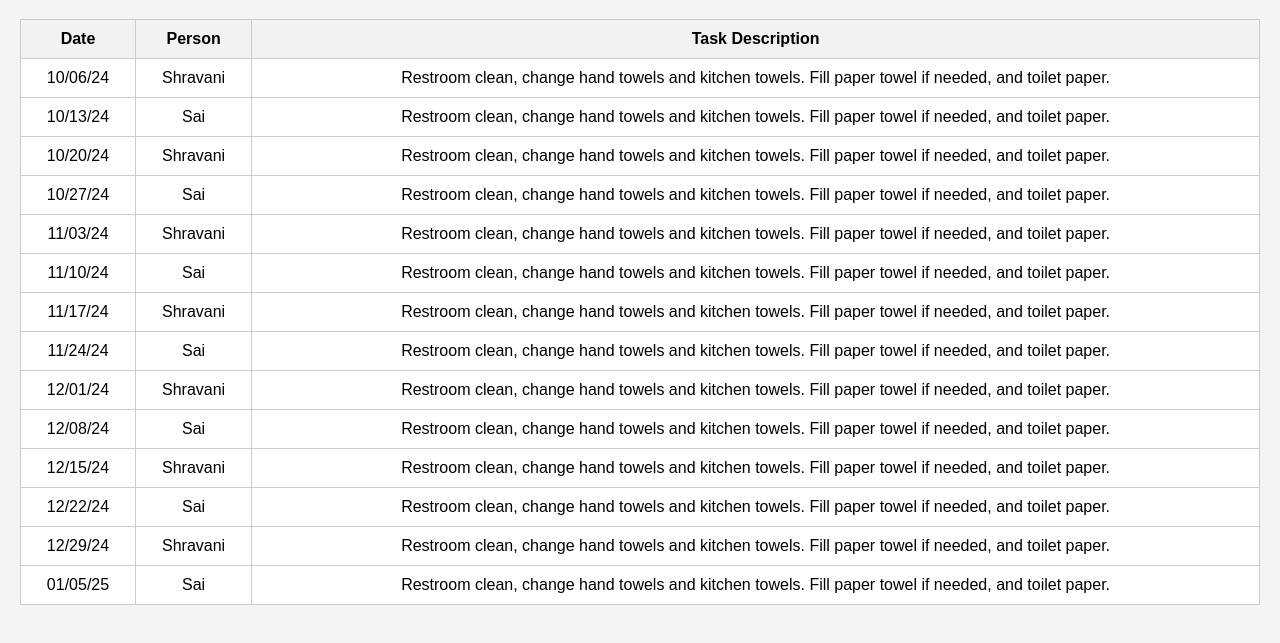
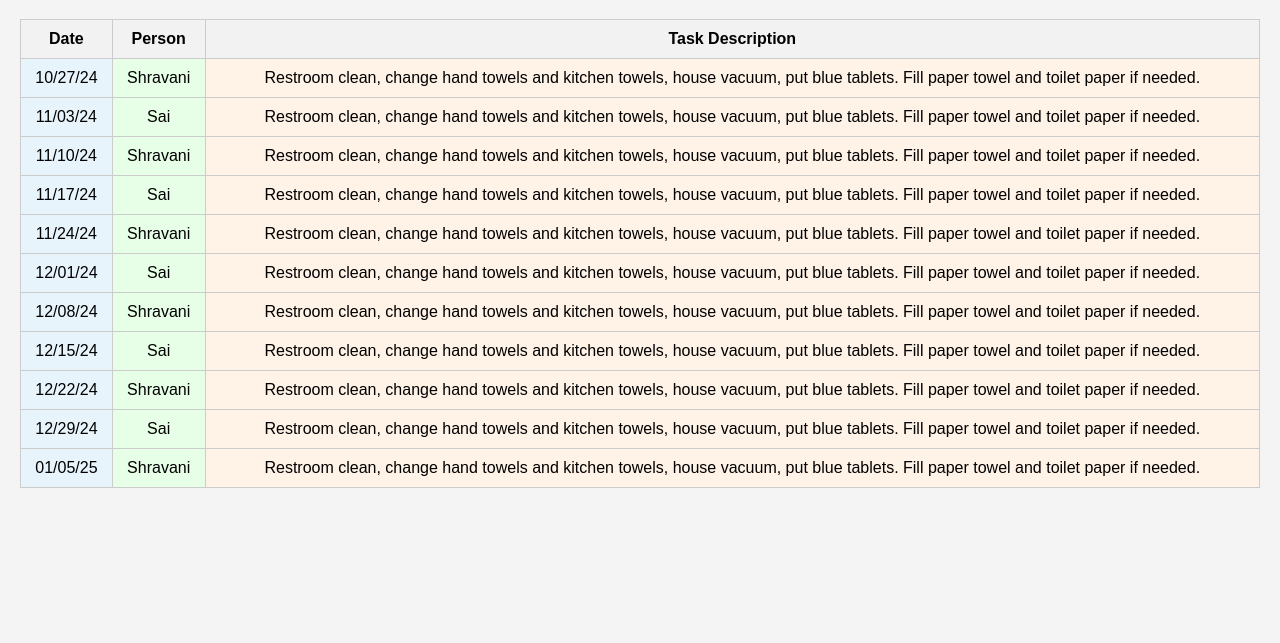
Before and after one commit to sainathp8930/cleaning-schedule, a plain HTML site: page index.html in a window 1280 px wide. Shown: the part 61-704 px from the top of the page. Drawn offline with Linux system fonts and the light colour scheme.

Commit message:
Update index.html

```diff
--- a/index.html
+++ b/index.html
@@ -32,6 +32,16 @@
         td {
             background-color: #fff;
         }
+        /* Add column-specific colors */
+        td:nth-child(1) {
+            background-color: #e8f4fc;
+        }
+        td:nth-child(2) {
+            background-color: #e6ffe6;
+        }
+        td:nth-child(3) {
+            background-color: #fff2e6;
+        }
     </style>
 </head>
 <body>
@@ -48,74 +58,59 @@
         </thead>
         <tbody>
             <tr>
-                <td>10/06/24</td>
+                <td>10/27/24</td>
                 <td>Shravani</td>
-                <td>Restroom clean, change hand towels and kitchen towels. Fill paper towel if needed, and toilet paper.</td>
-            </tr>
-            <tr>
-                <td>10/13/24</td>
-                <td>Sai</td>
-                <td>Restroom clean, change hand towels and kitchen towels. Fill paper towel if needed, and toilet paper.</td>
-            </tr>
-            <tr>
-                <td>10/20/24</td>
-                <td>Shravani</td>
-                <td>Restroom clean, change hand towels and kitchen towels. Fill paper towel if needed, and toilet paper.</td>
-            </tr>
-            <tr>
-                <td>10/27/24</td>
-                <td>Sai</td>
-                <td>Restroom clean, change hand towels and kitchen towels. Fill paper towel if needed, and toilet paper.</td>
+                <td>Restroom clean, change hand towels and kitchen towels, house vacuum, put blue tablets. Fill paper towel and toilet paper if needed.</td>
             </tr>
             <tr>
                 <td>11/03/24</td>
-                <td>Shravani</td>
-                <td>Restroom clean, change hand towels and kitchen towels. Fill paper towel if needed, and toilet paper.</td>
+                <td>Sai</td>
+                <td>Restroom clean, change hand towels and kitchen towels, house vacuum, put blue tablets. Fill paper towel and toilet paper if needed.</td>
             </tr>
             <tr>
                 <td>11/10/24</td>
-                <td>Sai</td>
-                <td>Restroom clean, change hand towels and kitchen towels. Fill paper towel if needed, and toilet paper.</td>
+                <td>Shravani</td>
+                <td>Restroom clean, change hand towels and kitchen towels, house vacuum, put blue tablets. Fill paper towel and toilet paper if needed.</td>
             </tr>
             <tr>
                 <td>11/17/24</td>
-                <td>Shravani</td>
-                <td>Restroom clean, change hand towels and kitchen towels. Fill paper towel if needed, and toilet paper.</td>
+                <td>Sai</td>
+                <td>Restroom clean, change hand towels and kitchen towels, house vacuum, put blue tablets. Fill paper towel and toilet paper if needed.</td>
             </tr>
             <tr>
                 <td>11/24/24</td>
-                <td>Sai</td>
-                <td>Restroom clean, change hand towels and kitchen towels. Fill paper towel if needed, and toilet paper.</td>
+                <td>Shravani</td>
+                <td>Restroom clean, change hand towels and kitchen towels, house vacuum, put blue tablets. Fill paper towel and toilet paper if needed.</td>
             </tr>
             <tr>
                 <td>12/01/24</td>
-                <td>Shravani</td>
-                <td>Restroom clean, change hand towels and kitchen towels. Fill paper towel if needed, and toilet paper.</td>
+                <td>Sai</td>
+                <td>Restroom clean, change hand towels and kitchen towels, house vacuum, put blue tablets. Fill paper towel and toilet paper if needed.</td>
             </tr>
             <tr>
                 <td>12/08/24</td>
-                <td>Sai</td>
-                <td>Restroom clean, change hand towels and kitchen towels. Fill paper towel if needed, and toilet paper.</td>
+                <td>Shravani</td>
+                <td>Restroom clean, change hand towels and kitchen towels, house vacuum, put blue tablets. Fill paper towel and toilet paper if needed.</td>
             </tr>
             <tr>
                 <td>12/15/24</td>
-                <td>Shravani</td>
-                <td>Restroom clean, change hand towels and kitchen towels. Fill paper towel if needed, and toilet paper.</td>
+                <td>Sai</td>
+                <td>Restroom clean, change hand towels and kitchen towels, house vacuum, put blue tablets. Fill paper towel and toilet paper if needed.</td>
             </tr>
             <tr>
                 <td>12/22/24</td>
-                <td>Sai</td>
-                <td>Restroom clean, change hand towels and kitchen towels. Fill paper towel if needed, and toilet paper.</td>
+                <td>Shravani</td>
+                <td>Restroom clean, change hand towels and kitchen towels, house vacuum, put blue tablets. Fill paper towel and toilet paper if needed.</td>
             </tr>
             <tr>
                 <td>12/29/24</td>
-                <td>Shravani</td>
-                <td>Restroom clean, change hand towels and kitchen towels. Fill paper towel if needed, and toilet paper.</td>
+                <td>Sai</td>
+                <td>Restroom clean, change hand towels and kitchen towels, house vacuum, put blue tablets. Fill paper towel and toilet paper if needed.</td>
             </tr>
             <tr>
                 <td>01/05/25</td>
-                <td>Sai</td>
-                <td>Restroom clean, change hand towels and kitchen towels. Fill paper towel if needed, and toilet paper.</td>
+                <td>Shravani</td>
+                <td>Restroom clean, change hand towels and kitchen towels, house vacuum, put blue tablets. Fill paper towel and toilet paper if needed.</td>
             </tr>
         </tbody>
     </table>
```
